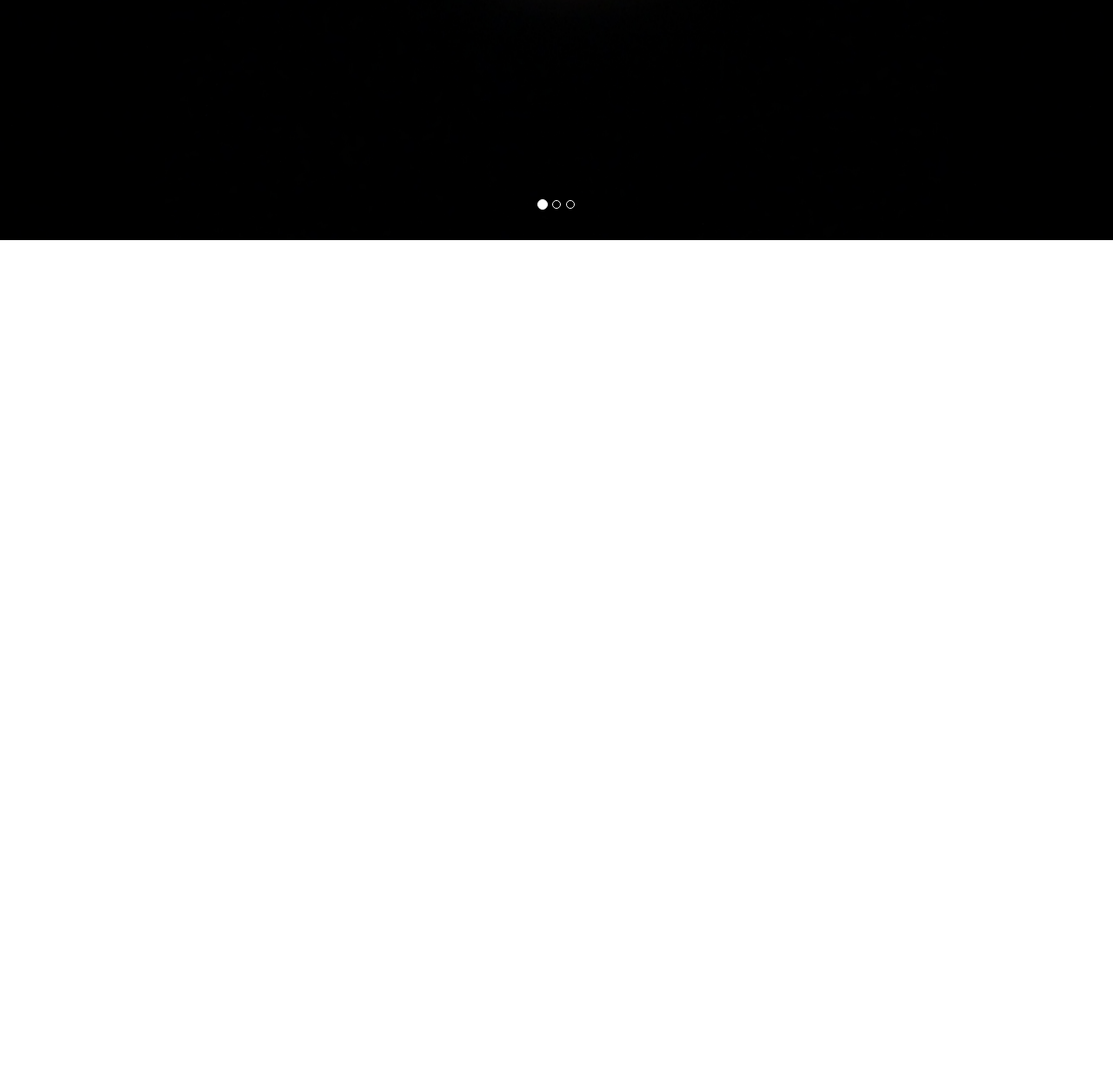
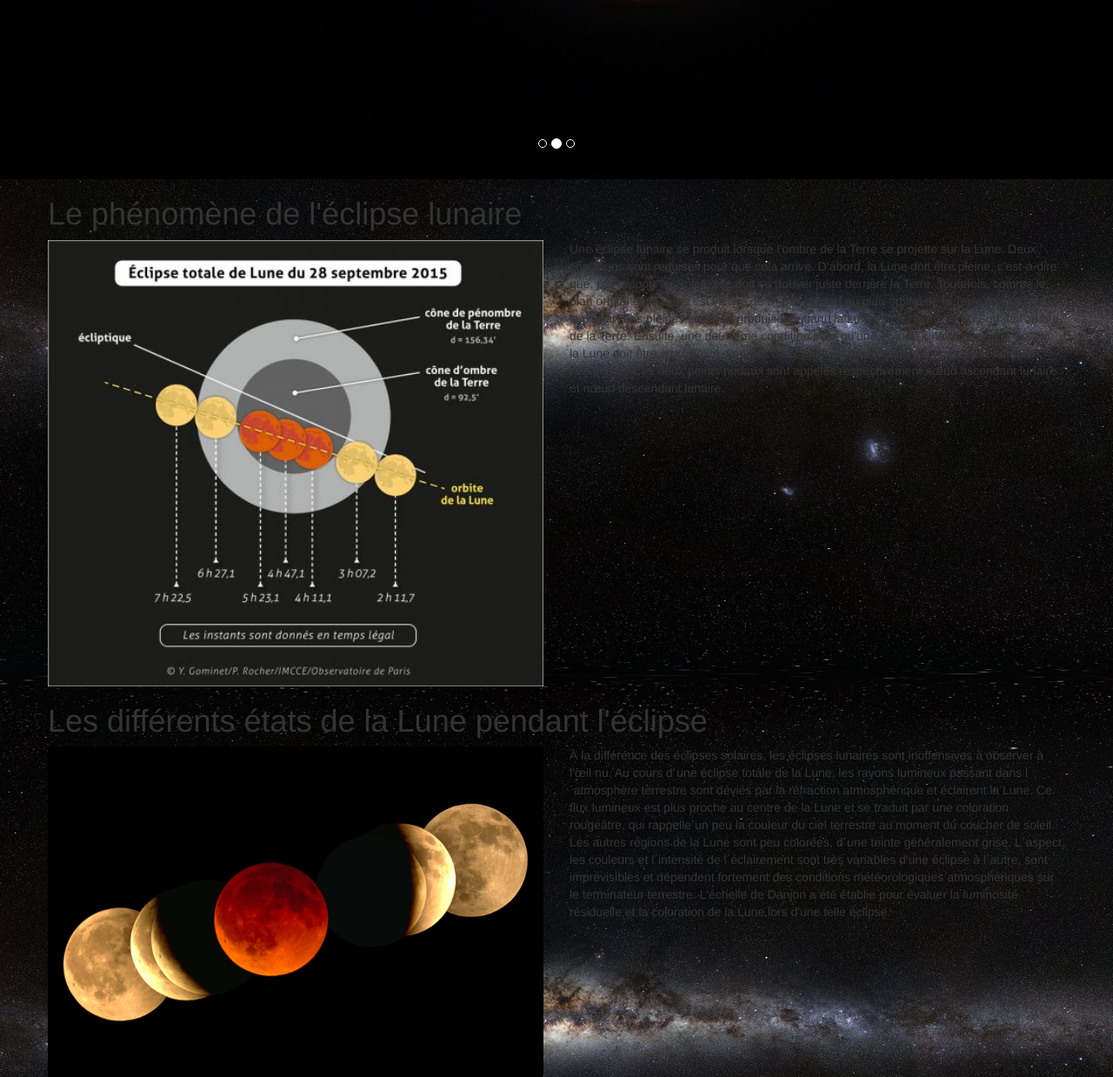
Before and after one commit to thamlab/activitegit, a plain HTML site: page index.html in a window 1280 px wide. Shown: the part 824-2062 px from the top of the page at 87% size. Before the commit the page ends 1100 px from the top, so only its background shows below. Drawn offline with nearby package versions, Linux system fonts and the light colour scheme.

Commit message:
Ajout de jquery pour le carousel et mise en place des blocs image et texte du body

```diff
--- a/index.html
+++ b/index.html
@@ -17,8 +17,6 @@
 
     </head>
 
-    <body>
-        <h1>L'éclipse de Lune</h1>
           <body id="page-top" data-spy="scroll" data-target="#navigation">
       <!-- Navigation
       ================================================== -->
@@ -41,8 +39,6 @@
       <ul class = "nav navbar-nav">
          <li><a href = "#descrition">Description</a></li>
          <li><a href = "#apparence">Aparence</a></li>
-		  <li><a href = "#plusloin">Aller plus loin</a></li>
-
       </ul>
    </div>
 
@@ -63,8 +59,8 @@
             <!-- Wrapper for slides -->
             <div class= "carousel-inner" role="listbox">
                 <div class="item active"><img src="img/DSC01145.jpg" alt="Lune"></div>
-                <div class="item"><img src="assets/img/DSC01152.jpg" alt="Lune"></div>
-                <div class="item"><img src="assets/img/DSC01155" alt="Lune"></div>
+                <div class="item"><img src="img/DSC01152.jpg" alt="Lune"></div>
+                <div class="item"><img src="img/DSC01155.jpg" alt="Lune"></div>
             </div>
             <!-- Left and right controls -->
             <a class="left carousel-control" href="#myCarousel" role="button" data-slide="prev">
@@ -77,11 +73,38 @@
             </a>
         </div>
 
+    <div class="container">
+        <div class="row" id="desciption">
+            <h1>Le phénomène de l'éclipse lunaire</h1>
+            <div class="row">
+            <img class="col-sm-12 col-md-6" src="img/eclipse_lune_28.09-imcce.jpg" alt="description du phenomene">
+            <p class="col-sm-12 col-md-6">Une éclipse lunaire se produit lorsque l’ombre de la Terre se projette sur la Lune. Deux conditions sont requises pour que cela arrive. D’abord, la Lune doit être pleine, c'est-à-dire que, par rapport au Soleil, elle doit se trouver juste derrière la Terre. Toutefois, comme le plan orbital de la Lune est incliné de 5° par rapport au plan orbital de la Terre (l'écliptique), la plupart des pleines lunes se produisent quand la Lune est au Nord ou au Sud de l'ombre de la Terre. Ensuite, une deuxième condition pour qu'une éclipse lunaire advienne est que la Lune doit être à proximité d'un des deux points d'intersection que son orbite fait avec l'écliptique. Ces deux points nodaux sont appelés respectivement nœud ascendant lunaire et nœud descendant lunaire.</p>
+            </div>
+        </div>
+
+              <div class="row" id="apparence">
+            <h1>Les différents états de la Lune pendant l'éclipse</h1>
+            <div class="row">
+            <img class="col-sm-12 col-md-6" src="img/eclipseplanetariumeds_bm.jpg" alt="description du phenomene">
+            <p class="col-sm-12 col-md-6">À la différence des éclipses solaires, les éclipses lunaires sont inoffensives à observer à l'œil nu.
+
+Au cours d´une éclipse totale de la Lune, les rayons lumineux passant dans l´atmosphère terrestre sont déviés par la réfraction atmosphérique et éclairent la Lune. Ce flux lumineux est plus proche au centre de la Lune et se traduit par une coloration rougeâtre, qui rappelle un peu la couleur du ciel terrestre au moment du coucher de soleil. Les autres régions de la Lune sont peu colorées, d´une teinte généralement grise. L´aspect, les couleurs et l´intensité de l´éclairement sont très variables d'une éclipse à l´autre, sont imprévisibles et dépendent fortement des conditions météorologiques atmosphériques sur le terminateur terrestre.
+
+L'échelle de Danjon a été établie pour évaluer la luminosité résiduelle et la coloration de la Lune lors d'une telle éclipse.</p>
+            </div>
+        </div>
+
+
+
+
+    </div>
+
 
     </body>
 
 
-
+<!-- jQuery -->
+    <script src="https://ajax.googleapis.com/ajax/libs/jquery/2.1.1/jquery.min.js"></script>
 
 <!-- Latest compiled and minified JavaScript -->
 <script src="https://maxcdn.bootstrapcdn.com/bootstrap/3.3.5/js/bootstrap.min.js" integrity="sha512-K1qjQ+NcF2TYO/eI3M6v8EiNYZfA95pQumfvcVrTHtwQVDG+aHRqLi/ETn2uB+1JqwYqVG3LIvdm9lj6imS/pQ==" crossorigin="anonymous"></script>
```
